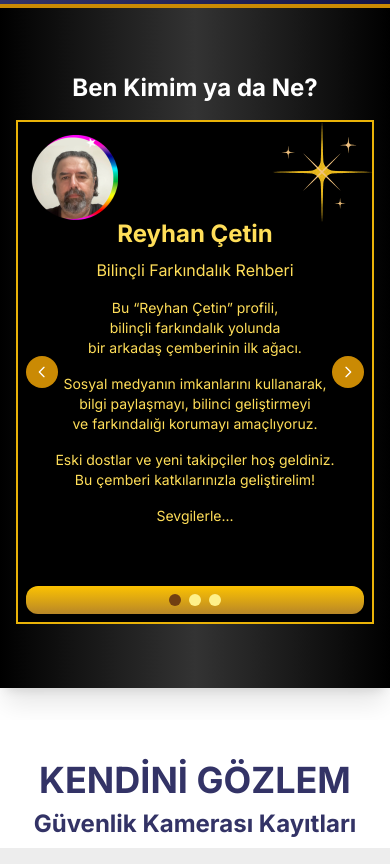
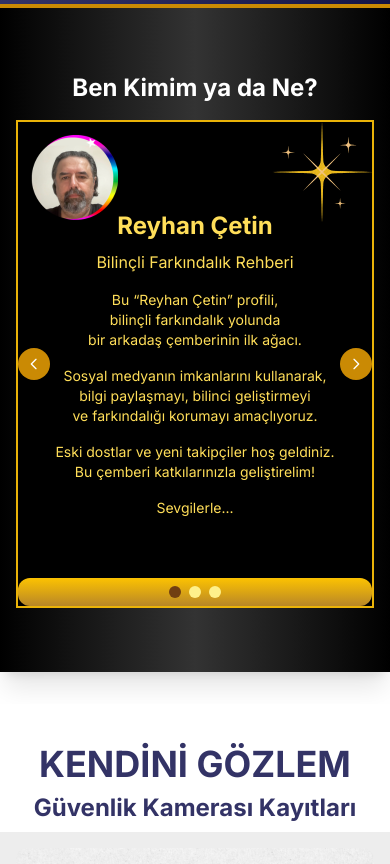
Before and after one commit to rcteenx/reyhancetin_next15, a Next.js app: page / in a window 390 px wide. Shown: the part 980-1844 px from the top of the page. Built offline with nearby package versions, Linux system fonts and the light colour scheme.

Commit message:
update home reyhan info carousel 6

```diff
--- a/components/sections/home/x-reyhan-carousel.jsx
+++ b/components/sections/home/x-reyhan-carousel.jsx
@@ -10,7 +10,7 @@ export default function ReyhanCarousel({}) {
         <h2 className="text-2xl lg:text-4xl text-center">
           Ben Kimim ya da Ne?
         </h2>
-        <div className=" max-w-xl mx-auto p-2 sm:p-4 bgStoryReyhan border-2 border-yellow-500 ">
+        <div className=" max-w-xl mx-auto sm:p-4 bgStoryReyhan border-2 border-yellow-500 ">
           <CarouselContent autoplayInterval={60000} />
         </div>
       </div>
--- a/components/ui/carousel_story_reyhan.jsx
+++ b/components/ui/carousel_story_reyhan.jsx
@@ -35,7 +35,7 @@ export default function CarouselContent({ autoplayInterval = 30000 }) {
         >
           <div
             key="1"
-            className="carousel-item flex-shrink-0 w-full p-2 sm:px-12 pt-20 [&>p]:my-4 [&>p]:text-sm [&>p]:sm:text-base [&>p]:leading-5"
+            className="carousel-item flex-shrink-0 w-full p-4 sm:px-12 pt-20 [&>p]:my-4 [&>p]:text-sm [&>p]:sm:text-base [&>p]:leading-5"
           >
             <h3 className="">Reyhan Çetin</h3>
             <h5 className="my-0 text-base sm:text-xl leading-6">
```
